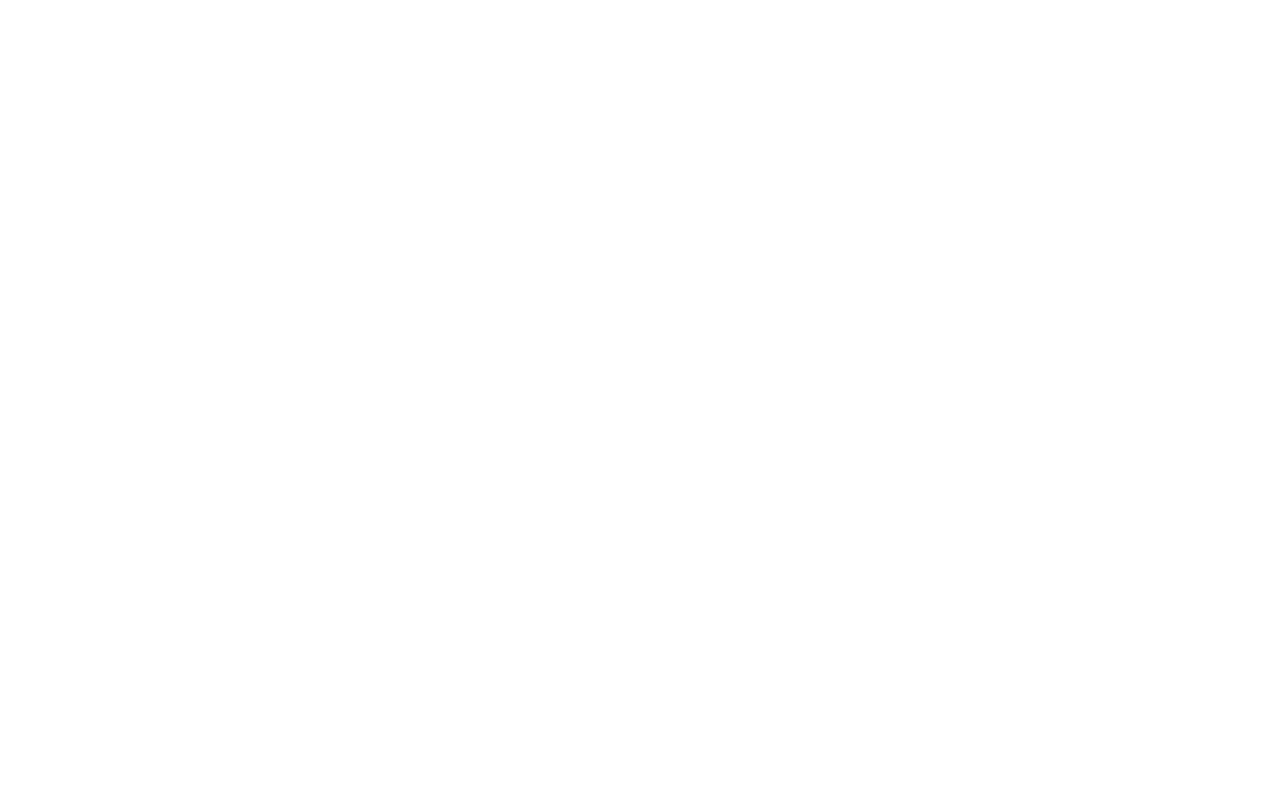
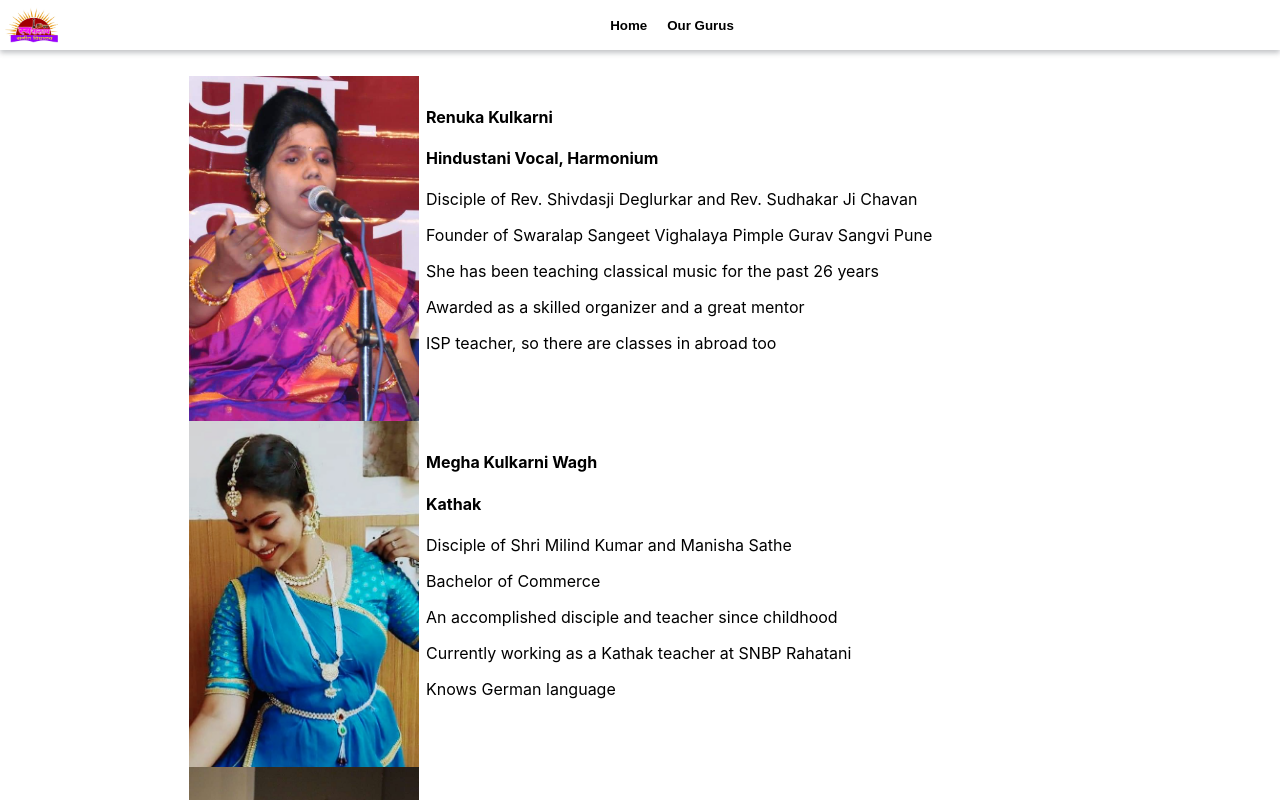
Before and after one commit to bondrerevati/swaralap, a React (Create React App) app: page /about in a window 1280 px wide. Before the commit this address had no page. Shown: the top 800 px of the page. Built offline with nearby package versions, Linux system fonts and the light colour scheme.

Commit message:
Updated styling

```diff
--- a/src/App.js
+++ b/src/App.js
@@ -10,7 +10,7 @@
         <Routes>
           <Route path="/" element={<Layout />}>
             <Route path="/" element={<Home />} />
-            <Route path="/our-gurus" element={<About />} />
+            <Route path="/about" element={<About />} />
           </Route>
         </Routes>
       </BrowserRouter>
```
